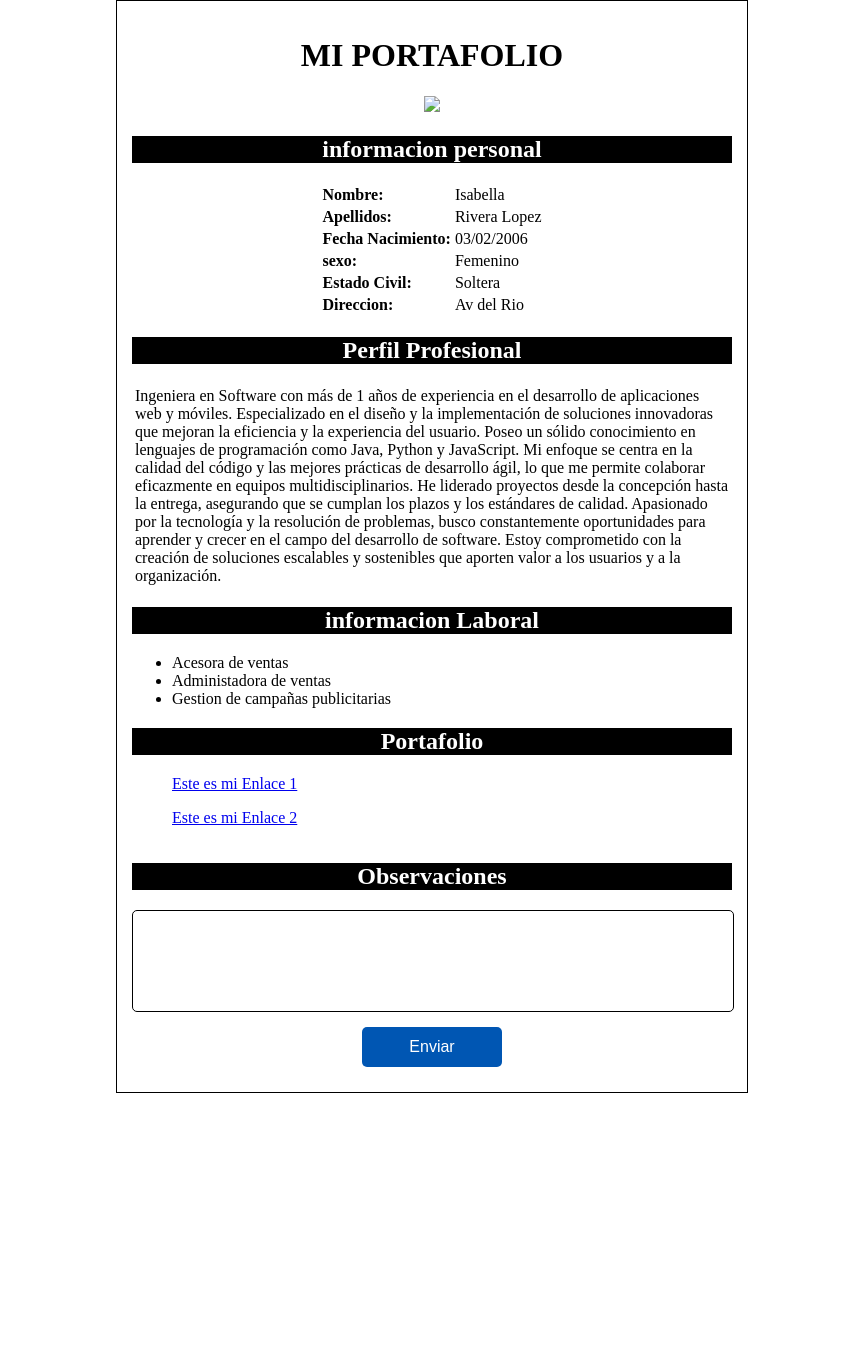
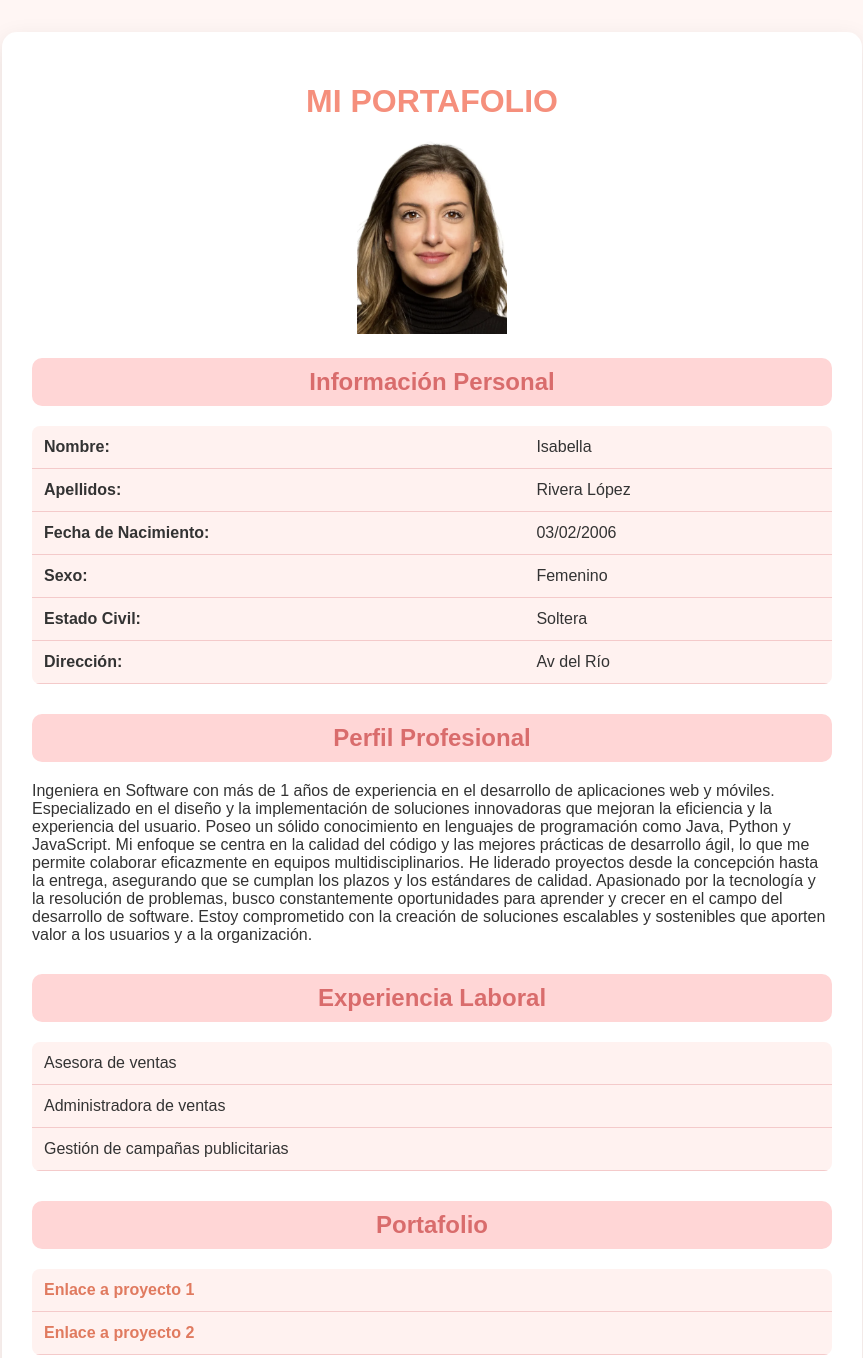
Before and after one commit to Isa-rivera03/mi-portafolio, a plain HTML site: page index.html in a window 1280 px wide. Shown: the part 8-1366 px from the top of the page, without its empty margins (208-1071 px from the left). Before the commit the page ends 1109 px from the top, so only its background shows below. Drawn offline with Linux system fonts and the light colour scheme.

Commit message:
cambios en estilos y html

```diff
--- a/estilos.css
+++ /dev/null
@@ -1,32 +0,0 @@
-.contenedor{
-    border:1px solid black;
-    background-color: white;
-    width: 600px;
-    margin: 0 auto;
-    padding: 15px;
-
-}
-.titulo {
-    text-align: center;
-    color: black;
-}
-.observaciones{
-    width: 100%;
-    height: 100px;
-    border: 1px solid black;
-    border-radius: 5px;
-    margin: 15px auto;
-    background: white;
-}
-.btn-enviar{
-    display: block;
-    width: 140px;
-    height: 40px;
-    margin: 10px auto;
-    background: #0056b3;
-    color: white;
-    border: none;
-    border-radius: 5px;
-    cursor: pointer;
-    font-size: 16px;
-}
--- a/index.html
+++ b/index.html
@@ -3,53 +3,30 @@
     <head>
         <meta charset="UTF-8">
         <meta name="viewport" content="width=device-width, initial-scale=1.0">
-        <link rel="stylesheet" href="estilos.css">
+        <link rel="stylesheet" href="style/estilos.css">
         <title>MI PORTAFOLIO</title>
     </head>
     <body>
       <div class="contenedor">
           <h1 class="titulo"> MI PORTAFOLIO </h1>
-          <center><img src="imagenes/img1.png" width="150" ></center>
+          <center><img src="img/img1.png" width="150" ></center>
           </body>
-          <div  class="col2"  align="center" style="background-color: black; color:white ">
-            <th>
-              <h2> informacion personal </h2>
-            </th>
-          </div>
-          <table align="center">
-              <tr>
-                <td><strong> Nombre: </strong></td>
-                <td> Isabella </td>
-              </tr>
-              <tr>
-                <td><strong> Apellidos: </strong></td>
-                <td> Rivera Lopez </td>
-              </tr>
-              <tr>
-                <td><strong> Fecha Nacimiento: </strong></td>
-                <td> 03/02/2006 </td>
-              </tr>
-              <tr>
-                <td><strong> sexo: </strong></td>
-                <td> Femenino </td>
-              </tr>
-              <tr>
-                <td><strong> Estado Civil: </strong></td>
-                <td> Soltera </td>
-              </tr>
-              <tr>
-                <td><strong> Direccion: </strong></td>
-                <td> Av del Rio </td>
-              </tr>
-          </table>
-          <div class="col2 "  align="center" style="background-color: black; color:white ">
-            <th>
-              <h2> Perfil Profesional </h2>
-            </th>
-          </div>
-          <center><table>
-              <tr>
-                <td> Ingeniera en Software con más de 1 años de experiencia en el desarrollo de aplicaciones web y móviles.
+          <section class="seccion">
+      <h2>Información Personal</h2>
+      <table>
+        <tr><td><strong>Nombre:</strong></td><td>Isabella</td></tr>
+        <tr><td><strong>Apellidos:</strong></td><td>Rivera López</td></tr>
+        <tr><td><strong>Fecha de Nacimiento:</strong></td><td>03/02/2006</td></tr>
+        <tr><td><strong>Sexo:</strong></td><td>Femenino</td></tr>
+        <tr><td><strong>Estado Civil:</strong></td><td>Soltera</td></tr>
+        <tr><td><strong>Dirección:</strong></td><td>Av del Río</td></tr>
+      </table>
+    </section>
+
+    <section class="seccion">
+      <h2>Perfil Profesional</h2>
+      <p>
+        Ingeniera en Software con más de 1 años de experiencia en el desarrollo de aplicaciones web y móviles.
                   Especializado en el diseño y la implementación de soluciones innovadoras que mejoran la eficiencia y la experiencia del usuario.
                   Poseo un sólido conocimiento en lenguajes de programación como Java, Python y JavaScript.
                   Mi enfoque se centra en la calidad del código y las mejores prácticas de desarrollo ágil, lo que me permite colaborar eficazmente
@@ -57,39 +34,31 @@
                   los estándares de calidad.
                   Apasionado por la tecnología y la resolución de problemas, busco constantemente oportunidades para aprender y crecer en el
                   campo del desarrollo de software. Estoy comprometido con la creación de soluciones escalables y sostenibles que aporten valor
-                  a los usuarios y a la organización. </td>
-              </tr>
-          </table></center>
-          <div class="col2 "  align="center" style="background-color: black; color:white ">
-            <th>
-              <h2> informacion Laboral </h2>
-            </th>
-          </div>
-            <ul>
-                <li type="disc"> Acesora de ventas  </li>
-                <li type="disc"> Administadora de ventas </li>
-                <li type="disc"> Gestion de campañas publicitarias </li>
-            </ul>
-          <div class="col2 "  align="center" style="background-color: black; color:white ">
-            <th>
-              <h2> Portafolio </h2>
-            </th>
-          </div>
-          <table>
-              <ul>
-                <a href="URL"> Este es mi Enlace 1 </a>
-              </ul>
-              <ul>
-                <a href="URL"> Este es mi Enlace 2 </a>
-              </ul>
-          </table>
-          <div class="col2 "  align="center" style="background-color: black; color:white ">
-            <th>
-              <h2> Observaciones </h2>
-            </th>
-          </div>
-          <div class="observaciones"></div>
-          <button class="btn-enviar">Enviar</button>
-      </div>
-    </body>
+                  a los usuarios y a la organización.
+    </section>
+
+    <section class="seccion">
+      <h2>Experiencia Laboral</h2>
+      <table>
+        <tr><td>Asesora de ventas</td></tr>
+        <tr><td>Administradora de ventas</td></tr>
+        <tr><td>Gestión de campañas publicitarias</td></tr>
+      </table>
+    </section>
+
+    <section class="seccion">
+      <h2>Portafolio</h2>
+      <table>
+        <tr><td><a href="#">Enlace a proyecto 1</a></td></tr>
+        <tr><td><a href="#">Enlace a proyecto 2</a></td></tr>
+      </table>
+    </section>
+
+    <section class="seccion">
+      <h2>Observaciones</h2>
+      <textarea placeholder="Escribe aquí tus observaciones..."></textarea>
+      <center><button class="btn-enviar">Enviar</button></center>
+    </section>
+  </div>
+</body>
 </html>
--- /dev/null
+++ b/style/estilos.css
@@ -0,0 +1,108 @@
+body {
+  font-family: 'Quicksand', sans-serif;
+  margin: 0;
+  padding: 0;
+  background-color: #fff6f4;
+  color: #333;
+}
+.titulo {
+  text-align: center;
+  color: #f58f7c;
+  margin-bottom: 20px;
+}
+.contenedor {
+  max-width: 800px;
+  margin: 40px auto;
+  background-color: #ffffff;
+  border-radius: 15px;
+  box-shadow: 0 8px 25px rgba(0, 0, 0, 0.1);
+  padding: 30px;
+}
+
+header {
+  text-align: center;
+  margin-bottom: 30px;
+}
+
+header h1 {
+  color: #f58f7c;
+  margin-bottom: 10px;
+}
+
+header img {
+  width: 150px;
+  height: 150px;
+  object-fit: cover;
+  border-radius: 50%;
+  border: 4px solid #fcdedc;
+}
+
+
+.seccion {
+  margin-bottom: 30px;
+}
+
+.seccion h2 {
+  background-color: #ffd6d6;
+  color: #d96c6c;
+  padding: 10px;
+  border-radius: 10px;
+  text-align: center;
+}
+
+
+table {
+  width: 100%;
+  border-collapse: collapse;
+  margin-top: 15px;
+  background-color: #fff2f0;
+  border-radius: 8px;
+  overflow: hidden;
+}
+
+td {
+  padding: 12px;
+  border-bottom: 1px solid #f4caca;
+}
+
+
+a {
+  color: #e07a5f;
+  text-decoration: none;
+  font-weight: bold;
+  transition: color 0.3s ease;
+}
+
+a:hover {
+  color: #b34b36;
+}
+
+
+textarea {
+  width: 100%;
+  height: 100px;
+  border: 1px solid #f4caca;
+  border-radius: 10px;
+  padding: 10px;
+  font-size: 14px;
+  resize: vertical;
+  background-color: #fff9f9;
+}
+
+.btn-enviar {
+  margin-top: 15px;
+  display: block;
+  width: 150px;
+  padding: 10px;
+  background-color: #f58f7c;
+  color: white;
+  border: none;
+  border-radius: 10px;
+  cursor: pointer;
+  font-size: 16px;
+  transition: background-color 0.3s ease;
+}
+
+.btn-enviar:hover {
+  background-color: #d96c6c;
+}
```
Also changed, not shown: img/img1.png (added), 1 other file.
